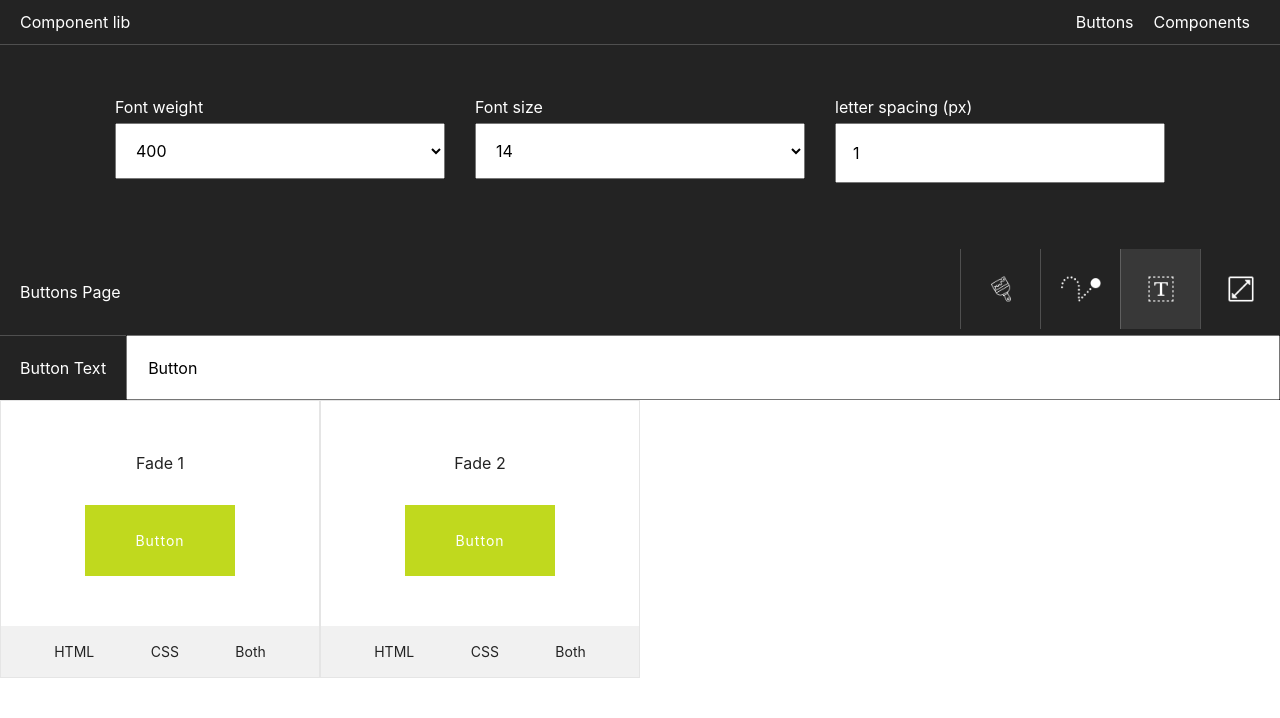
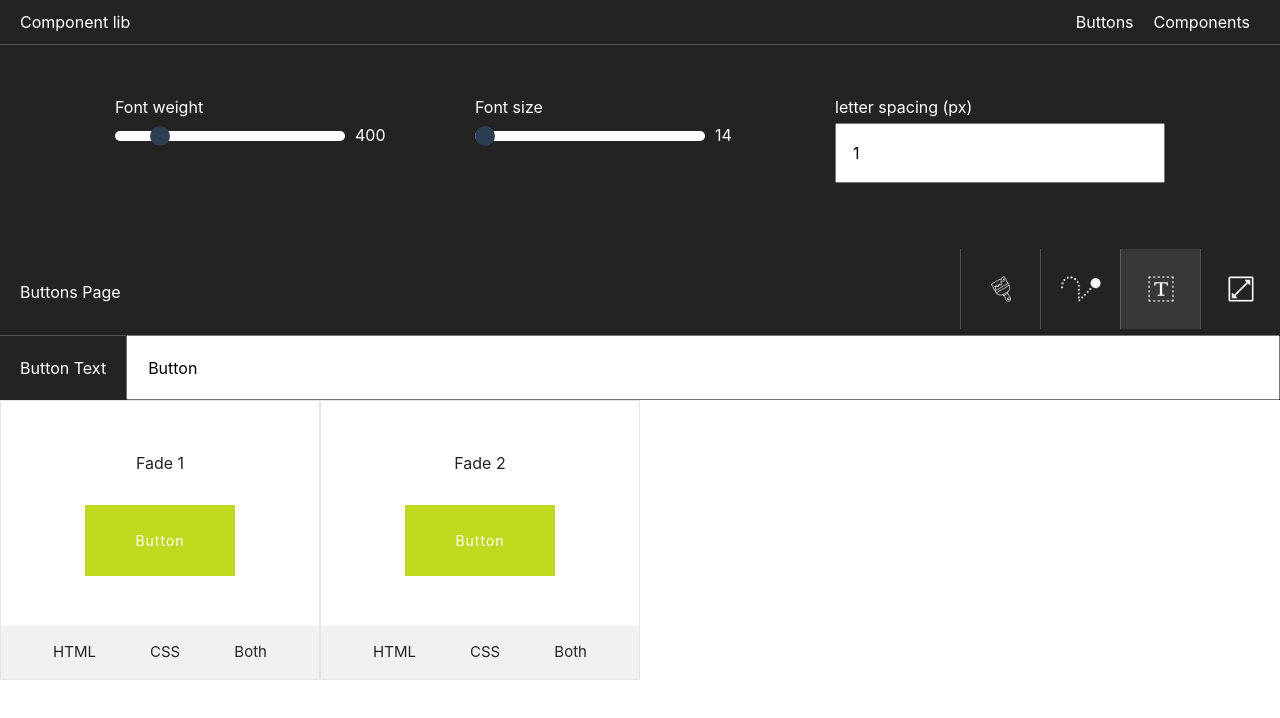
Before and after one commit to chris2733/complibrary, a Vue app: page / in a window 1280 px wide. Both pictures are taken after a click on the button 1160 px from the left and 85 px from the top of the page. Shown: the top 718 px of the page. Built offline with nearby package versions, Linux system fonts and the light colour scheme.

Commit message:
Making font weight and sizes range slider with styling

```diff
--- a/src/components/ButtonList.vue
+++ b/src/components/ButtonList.vue
@@ -146,7 +146,7 @@ export default {
 .buttonsList {
 	background: var(--background);
 	color: var(--text-col);
-	button {
+	.buttonWrap-html button {
 		font-weight: var(--font-weight);
 		font-size: var(--font-size);
 		border-radius: var(--border-radius);
--- a/src/components/TextStylingEditor.vue
+++ b/src/components/TextStylingEditor.vue
@@ -1,17 +1,33 @@
 <template>
-	<div class="textstyler container">
+	<div class="textstyler container" :style="cssVars">
         <div class="row">
             <div class="mb-3 col-md-4">
                 <div class="mb-1">Font weight</div>
-                <select name="" id="" class="w-100 p-3" v-model="textStyles.fontWeight" @change="updateText">
-                    <option :value="n + '00'" v-for="n in Array.from({length: 7}, (x, i) => i + 3)" :key="n">{{ n }}00</option>
-                </select>
+                <div class="textstyler-rangeslider">
+                    <input
+						type="range"
+						min="300"
+						max="900"
+						v-model="textStyles.fontWeight"
+						step="100"
+						@input="updateText"
+					/>
+					<span>{{ textStyles.fontWeight }}</span>
+                </div>
             </div>
             <div class="mb-3 col-md-4">
                 <div class="mb-1">Font size</div>
-                <select name="" id="" class="w-100 p-3" v-model="textStyles.fontSize" @change="updateText">
-                    <option :value="n" v-for="n in Array.from({length: 17}, (x, i) => i + 14)" :key="n" :selected="n == textStyles.fontSize">{{ n }}</option>
-                </select>
+                <div class="textstyler-rangeslider">
+                    <input
+						type="range"
+						min="14"
+						max="30"
+						v-model="textStyles.fontSize"
+						step="1"
+						@input="updateText"
+					/>
+					<span>{{ textStyles.fontSize }}</span>
+                </div>
             </div>
             <div class="mb-3 col-md-4">
                 <div class="mb-1">letter spacing (px)</div>
@@ -42,9 +58,23 @@ export default {
                 letterSpacing: this.buttonData.letterSpacing,
                 fontWeight: this.buttonData.fontWeight,
                 fontSize: this.buttonData.fontSize,
-            }
+            },
+            colours: {
+				speedSliderBackground: "#fff",
+				speedSliderThumb: "#2c3e50",
+				speedSliderThumbHover: "#ef233c",
+			}
         };
 	},
+    computed: {
+        cssVars() {
+			return {
+				'--speedslide-back': this.colours.speedSliderBackground,
+				'--speedslide-thumb': this.colours.speedSliderThumb,
+				'--speedslide-thumbhover': this.colours.speedSliderThumbHover,
+			};
+		},
+    },
 	methods: {
         updateText() {
             this.$emit("pass-styling-values", this.textStyles);
@@ -64,5 +94,65 @@ export default {
             background: #d90429;
         }
     }
+    &-rangeslider {
+        // Range Slider
+        $range-handle-color: var(--speedslide-thumb) !default;
+        $range-handle-color-hover: var(--speedslide-thumbhover) !default;
+        $range-handle-size: 20px !default;
+
+        $range-track-color: var(--speedslide-back) !default;
+        $range-track-height: 10px !default;
+
+        input {
+            -webkit-appearance: none;
+            width: calc(100% - 100px);
+            height: $range-track-height;
+            border-radius: 5px;
+            background: $range-track-color;
+            outline: none;
+            padding: 0;
+            margin: 0;
+
+            // Range Handle
+            &::-webkit-slider-thumb {
+                appearance: none;
+                width: $range-handle-size;
+                height: $range-handle-size;
+                border-radius: 50%;
+                background: $range-handle-color;
+                cursor: pointer;
+                transition: background .15s ease-in-out;
+
+                &:hover {
+                background: $range-handle-color-hover;
+                }
+            }
+
+            &:active::-webkit-slider-thumb {
+                background: $range-handle-color-hover;
+            }
+
+            &::-moz-range-thumb {
+                width: $range-handle-size;
+                height: $range-handle-size;
+                border: 0;
+                border-radius: 50%;
+                background: $range-handle-color;
+                cursor: pointer;
+                transition: background .15s ease-in-out;
+
+                &:hover {
+                background: $range-handle-color-hover;
+                }
+            }
+
+            &:active::-moz-range-thumb {
+                background: $range-handle-color-hover;
+            }
+        }
+        span {
+            margin: 0 0 0 10px;
+        }
+    }
 }
 </style>
```
